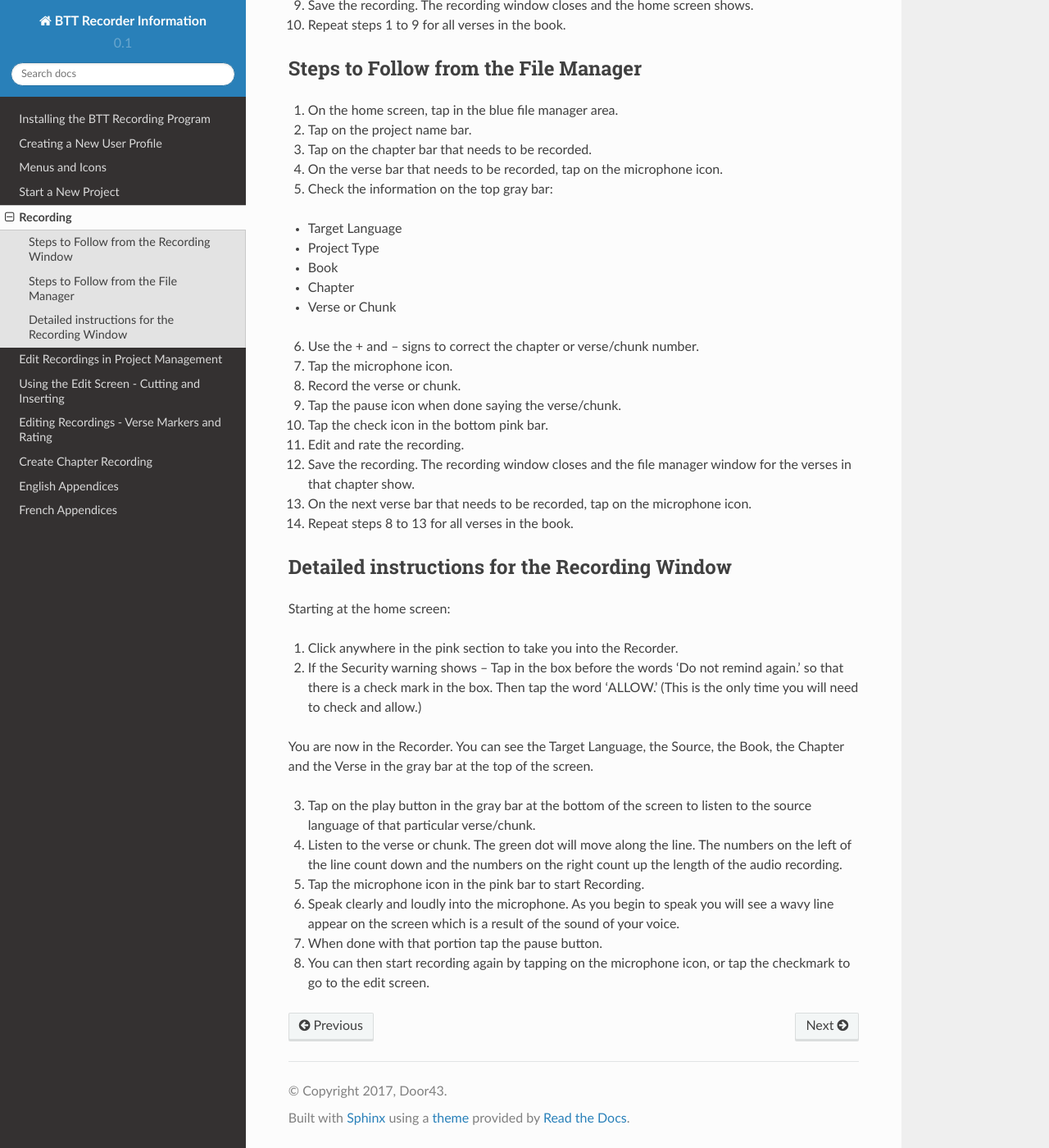
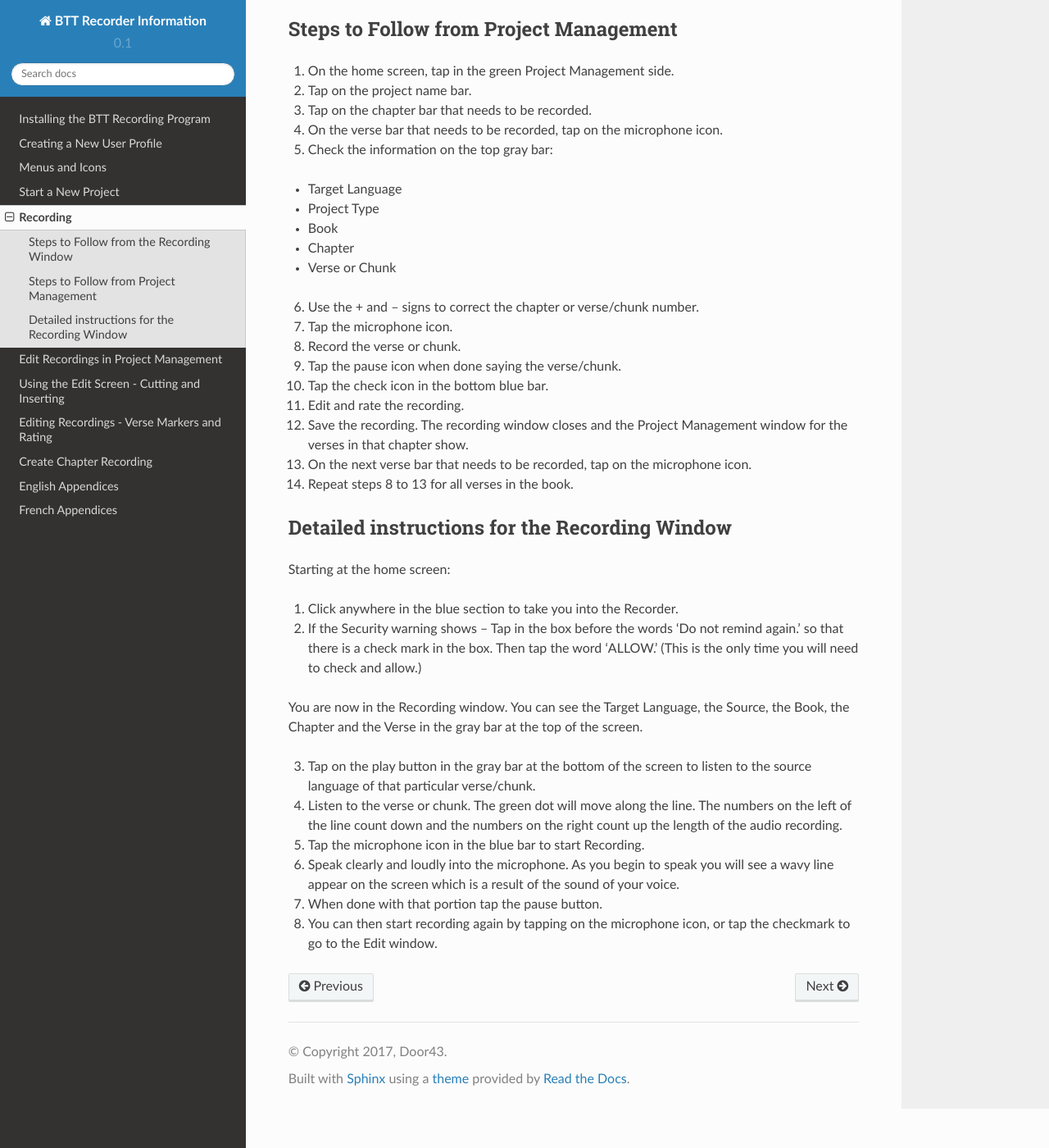
Before and after one commit to pgamer78/btt-recorder-docs, a Sphinx documentation site: the page built from docs/recording.rst, in a window 1280 px wide and 1400 px high, scrolled down 629 px. Shown: the whole window at 82% size. Built offline with Sphinx 7.4.7 and the Read the Docs theme 2.0.0, drawn with Linux system fonts in a browser that asks for light colours; pages that are not in the unit, such as notebooks, are missing from menus; some of the changed text lies outside the part shown.

Commit message:
Update recording.rst

```diff
--- a/docs/recording.rst
+++ b/docs/recording.rst
@@ -3,8 +3,6 @@ Recording
 
 Steps to Follow from the Recording Window
 ----
-NOTE: See the 'Detailed instructions for the Recording Window'_ section for complete instructions.
-
 1.	On the home screen, tap in the blue recording area.
 
 2.	Check the information on the top gray bar:
@@ -23,7 +21,7 @@ NOTE: See the 'Detailed instructions for the Recording Window'_ section for comp
 
 6.	Tap the pause icon when done saying the verse/chunk.
 
-7.	Tap the check icon in the bottom pink bar.
+7.	Tap the check icon in the bottom blue bar.
 
 8.	Edit and rate the recording.
 
@@ -32,10 +30,10 @@ NOTE: See the 'Detailed instructions for the Recording Window'_ section for comp
 10.	Repeat steps 1 to 9 for all verses in the book.
 
 
-Steps to Follow from the File Manager
+Steps to Follow from Project Management
 -----
 
-1.	On the home screen, tap in the blue file manager area.
+1.	On the home screen, tap in the green Project Management side.
 
 2.	Tap on the project name bar.
 
@@ -59,11 +57,11 @@ Steps to Follow from the File Manager
 
 9.	Tap the pause icon when done saying the verse/chunk.
 
-10.	Tap the check icon in the bottom pink bar.
+10.	Tap the check icon in the bottom blue bar.
 
 11.	Edit and rate the recording.
 
-12.	Save the recording. The recording window closes and the file manager window for the verses in that chapter show.
+12.	Save the recording. The recording window closes and the Project Management window for the verses in that chapter show.
 
 13.	On the next verse bar that needs to be recorded, tap on the microphone icon.
 
@@ -76,20 +74,20 @@ Detailed instructions for the Recording Window
 
 Starting at the home screen:
 
-1.	Click anywhere in the pink section to take you into the Recorder.
+1.	Click anywhere in the blue section to take you into the Recorder.
 
 2.	If the Security warning shows – Tap in the box before the words ‘Do not remind again.’ so that there is a check mark in the box. Then tap the word ‘ALLOW.’ (This is the only time you will need to check and allow.)
 
-You are now in the Recorder. You can see the Target Language, the Source, the Book, the Chapter and the Verse in the gray bar at the top of the screen.
+You are now in the Recording window. You can see the Target Language, the Source, the Book, the Chapter and the Verse in the gray bar at the top of the screen.
 
 3.	Tap on the play button in the gray bar at the bottom of the screen to listen to the source language of that particular verse/chunk.
 
 4.	Listen to the verse or chunk. The green dot will move along the line. The numbers on the left of the line count down and the numbers on the right count up the length of the audio recording.
 
-5.	Tap the microphone icon in the pink bar to start Recording.
+5.	Tap the microphone icon in the blue bar to start Recording.
 
 6.	Speak clearly and loudly into the microphone.  As you begin to speak you will see a wavy line appear on the screen which is a result of the sound of your voice.
 
 7.	When done with that portion tap the pause button.
 
-8.	You can then start recording again by tapping on the microphone icon, or tap the checkmark to go to the edit screen.
+8.	You can then start recording again by tapping on the microphone icon, or tap the checkmark to go to the Edit window.
```
